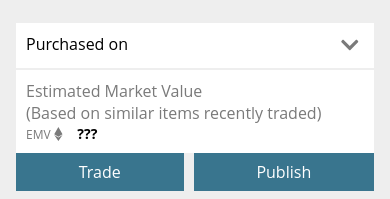
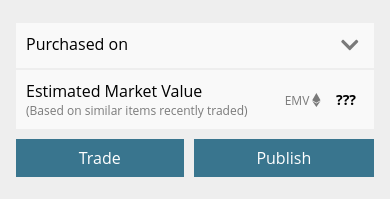
Before and after one commit to patocorrenti/soccercards, a Next.js app: page /card/0 in a window 390 px wide. Shown: the part 482-681 px from the top of the page. Built offline with nearby package versions, Linux system fonts and the light colour scheme.

Commit message:
add: detail view mobile styles

```diff
--- a/components/cards/detail/Detail.js
+++ b/components/cards/detail/Detail.js
@@ -38,8 +38,12 @@ export default function SoccerCardDetail ({ card }) {
         <PurchaseData data={card.purchase} />
         <div className={Styles.emv}>
           <div>
-            <div>Estimated Market Value</div>
-            <div>(Based on similar items recently traded)</div>
+            <div className={Styles.emv_title}>
+              Estimated Market Value
+              </div>
+            <div className={Styles.emv_tooltip}>
+              (Based on similar items recently traded)
+              </div>
           </div>
           <CardEmv emv={card.value} />
         </div>
--- a/components/cards/detail/Detail.module.scss
+++ b/components/cards/detail/Detail.module.scss
@@ -32,6 +32,10 @@
   .dataDesk {
     display: none;
   }
+  .deskLeft {
+    max-width: 500px;
+    margin: 0 auto;
+  }
   .image {
     align-items: center;
     display: flex;
@@ -45,8 +49,20 @@
     font-size: 2rem;
   }
   .emv {
-    background-color: #fff;
+    align-items: center;
+    background-color: $color-light-gray;
+    display: flex;
+    gap: 20px;
+    justify-content: space-between;
+    margin-bottom: 10px;
     padding: 10px;
+
+    .emv_title {
+      color: #000;
+    }
+    .emv_tooltip {
+      font-size: 1.2rem;
+    }
   }
   .actions {
     display: flex;
@@ -68,6 +84,8 @@
       display: block;
     }
     .deskLeft {
+      margin: 0;
+      max-width: none;
       width: 346px;
     }
     .deskRight {
--- a/components/cards/detail/PurchaseData.module.scss
+++ b/components/cards/detail/PurchaseData.module.scss
@@ -1,7 +1,7 @@
 @import '../../../styles/variables';
 
 .purchaseData {
-  background-color: #fff;
+  background-color: $color-light-gray;
   color: #000;
   margin-bottom: 2px;
   padding: 10px;
@@ -19,6 +19,7 @@
   &.open {
     .detail {
       display: block;
+      margin-bottom: 25px;
     }
   }
 }
--- a/styles/globals.scss
+++ b/styles/globals.scss
@@ -40,7 +40,7 @@ a {
   transition-duration: .4s;
 
   &:hover {
-    background-color: #000;
+    background-color: $color-site-dark;
     color: #fff;
   }
 }
--- a/styles/variables.scss
+++ b/styles/variables.scss
@@ -4,7 +4,9 @@ $title-font:  'Open Sans', sans-serif;
 
 // Colors
 $color-site: #39758E;
+$color-site-dark: #143847;
 $color-body-background: #EEEEEE;
+$color-light-gray: #F9F9F9;
 $color-normal-text: #7A7A7A;
 $color-red: #CF0606;
 $color-green: #0DB65B;
```
